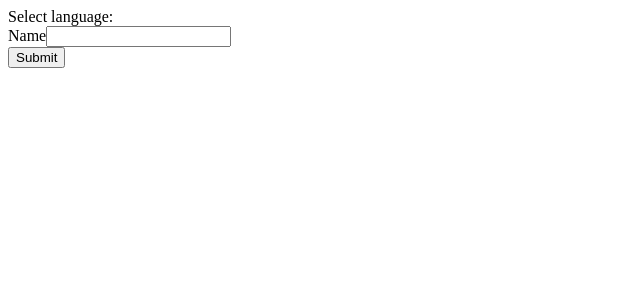
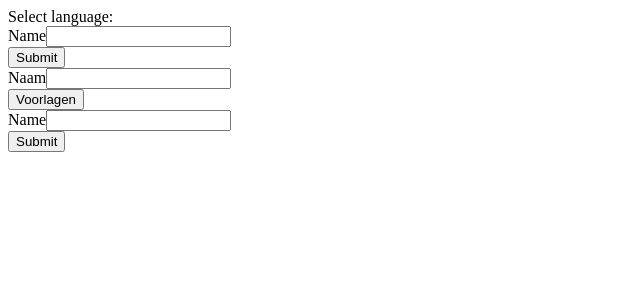
Before and after one commit to Pantilei/ReactContext, a React (Create React App) app: page / in a window 1280 px wide. Shown: the top 300 px of the page, without its empty margins (0-640 px from the left). Built offline with nearby package versions, Linux system fonts and the light colour scheme; the HTML template or start-up script is replaced by a standard one.

Commit message:
LanguageContext.Provider added

```diff
--- a/src/components/App.js
+++ b/src/components/App.js
@@ -18,9 +18,16 @@ class App extends React.Component {
           onClick={() => this.onLanguageChange("english")}
         />
         <i className="flag nl" onClick={() => this.onLanguageChange("dutch")} />
+        {/* here value is dynamic */}
         <LanguageContext.Provider value={this.state.language}>
           <UserCreate />
         </LanguageContext.Provider>
+        {/* default value of english is overriden to dutch */}
+        <LanguageContext.Provider value="dutch">
+          <UserCreate />
+        </LanguageContext.Provider>
+        {/* default values of context will be used */}
+        <UserCreate />
       </div>
     );
   }
--- a/src/contexts/LanguageContexts.js
+++ b/src/contexts/LanguageContexts.js
@@ -1,3 +1,3 @@
 import React from "react";
 
-export default React.createContext("denglish");
+export default React.createContext("english");
```
